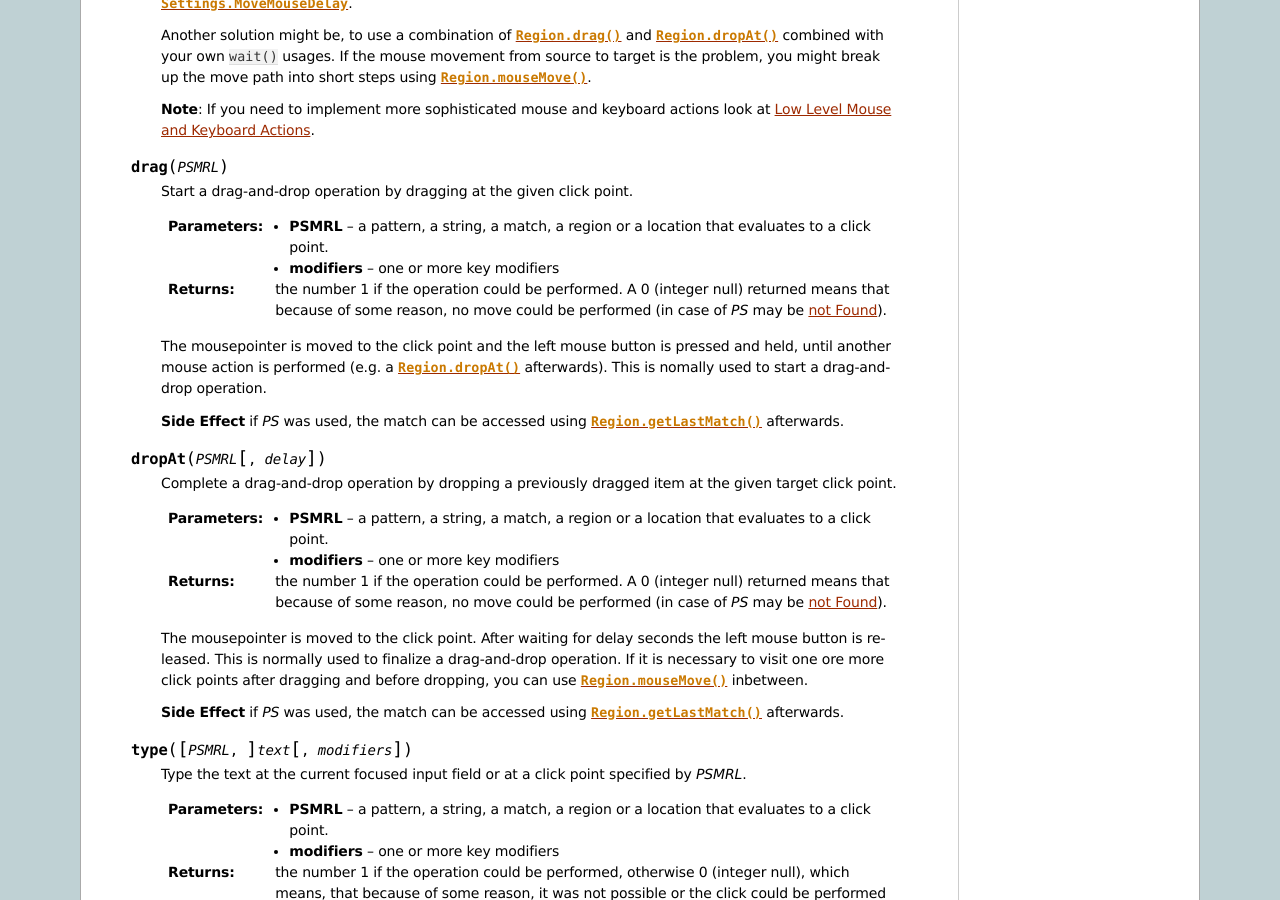
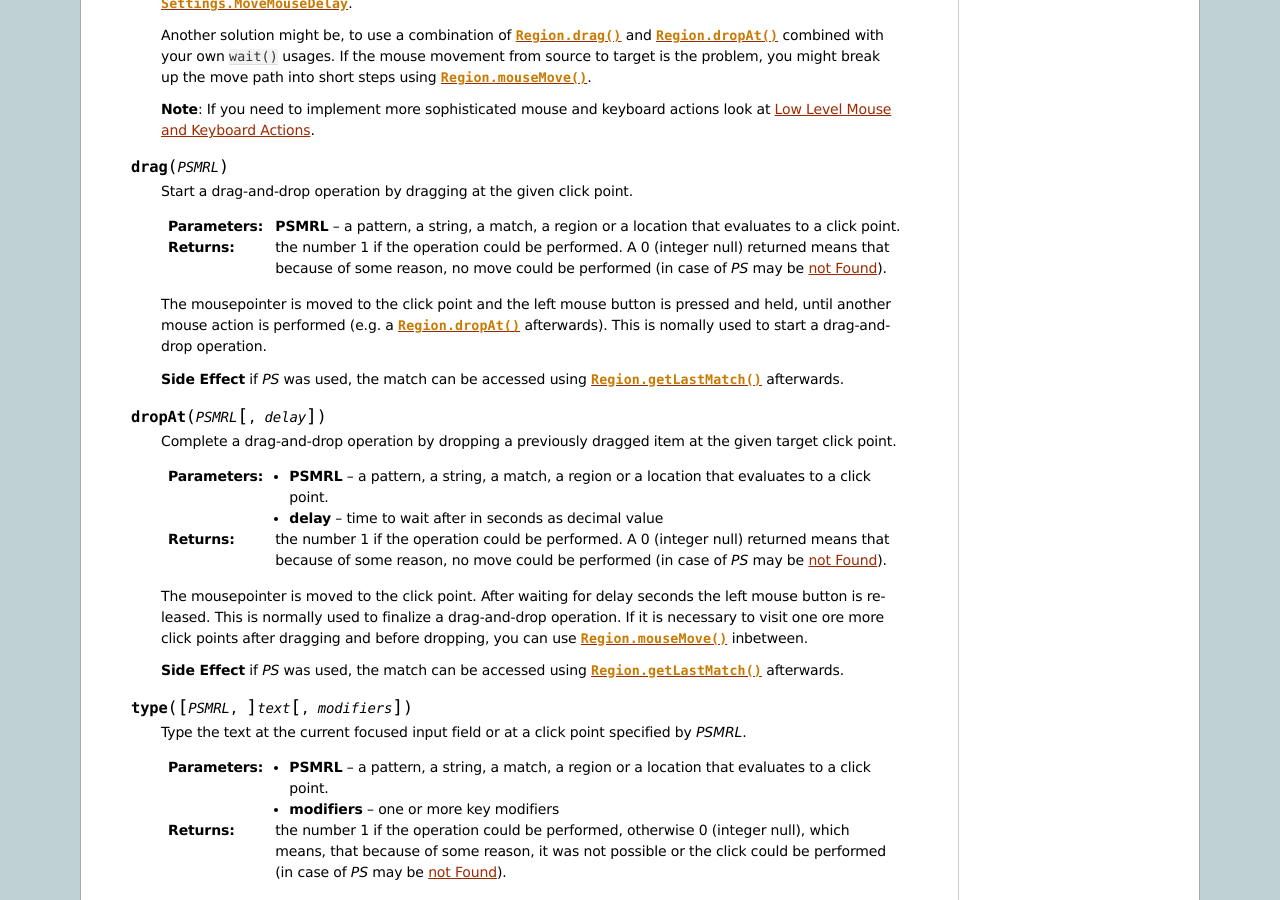
Before and after one commit to sikuli/sikuli, a Sphinx documentation site: the page built from docs/source/region.rst, in a window 1280 px wide and 900 px high, scrolled down 14025 px. Built offline with Sphinx 7.4.7, drawn with Linux system fonts in a browser that asks for light colours.

Commit message:
region drag/dropAt minor correction

```diff
--- a/docs/source/region.rst
+++ b/docs/source/region.rst
@@ -960,8 +960,6 @@ application for accepting the action.
 		:param PSMRL: a pattern, a string, a match, a region or a location that
 			evaluates to a click point.
 
-		:param modifiers: one or more key modifiers
-
 		:return: the number 1 if the operation could be performed. A 0 (integer null) returned
 			means that because of some reason, no move could be performed (in case of *PS* may be :ref:`not Found <PatternNotFound>`).
 
@@ -980,7 +978,7 @@ application for accepting the action.
 		:param PSMRL: a pattern, a string, a match, a region or a location that
 			evaluates to a click point.
 
-		:param modifiers: one or more key modifiers
+		:param delay: time to wait after in seconds as decimal value
 
 		:return: the number 1 if the operation could be performed. A 0 (integer null) returned
 			means that because of some reason, no move could be performed (in case of *PS* may be :ref:`not Found <PatternNotFound>`).
```
